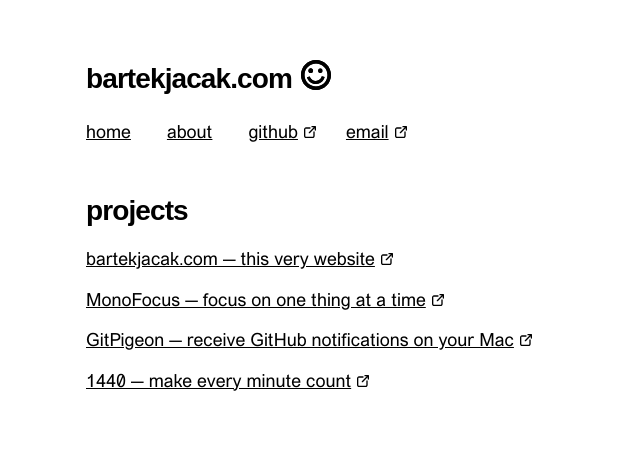
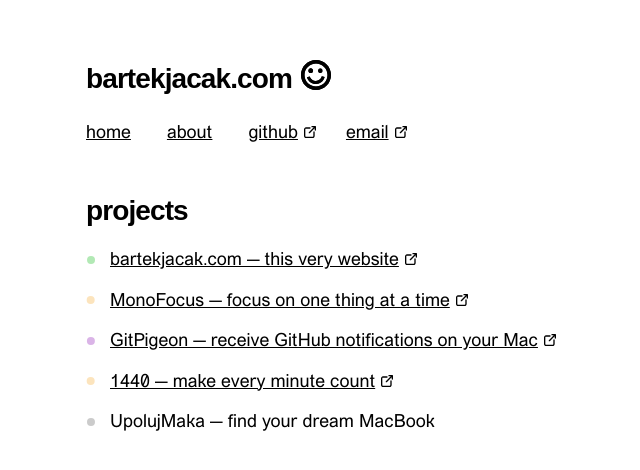
Before and after one commit to bartekjacak/bartekjacak-com, a Next.js app: page / in a window 1280 px wide. Shown: the top 470 px of the page, without its empty margins (258-898 px from the left). Built offline with nearby package versions, Linux system fonts and the light colour scheme; a web font is replaced by a local one.

Commit message:
feat: add project status indicator, make url optional

```diff
--- a/src/components/ExpandableProjectsSection/ExpandableProjectsSection.tsx
+++ b/src/components/ExpandableProjectsSection/ExpandableProjectsSection.tsx
@@ -1,8 +1,8 @@
 import { useProjects } from "~/content/useProjects";
 
-import SectionWithExpandableList, {
-  BaseItemType,
-} from "../SectionWithExpandableList/SectionWithExpandableList";
+import SectionWithExpandableList from "../SectionWithExpandableList/SectionWithExpandableList";
+
+import Project from "./Project";
 
 type Props = {
   projects: ReturnType<typeof useProjects>;
@@ -17,27 +17,3 @@
     />
   );
 }
-
-function Project({
-  url,
-  name,
-  opacity,
-}: ReturnType<typeof useProjects>[0] & BaseItemType) {
-  return (
-    <li>
-      <h3>
-        <a
-          className="text-balance"
-          href={url}
-          style={{
-            opacity,
-          }}
-          target="_blank"
-          rel="nofollow noopener"
-        >
-          {name}
-        </a>
-      </h3>
-    </li>
-  );
-}
--- /dev/null
+++ b/src/components/ExpandableProjectsSection/Project.tsx
@@ -0,0 +1,31 @@
+import { useProjects } from "~/content/useProjects";
+import { BaseItemType } from "../SectionWithExpandableList/SectionWithExpandableList";
+import ProjectStatusIndicator from "./ProjectStatusIndicator";
+
+type Props = ReturnType<typeof useProjects>[0] & BaseItemType;
+
+export default function Project({ url, name, status, opacity }: Props) {
+  return (
+    <li className="relative flex items-start">
+      <ProjectStatusIndicator status={status} />
+
+      <h3 className="ml-[24px]">
+        {url ? (
+          <a
+            className="text-balance"
+            href={url}
+            style={{
+              opacity,
+            }}
+            target="_blank"
+            rel="nofollow noopener"
+          >
+            {name}
+          </a>
+        ) : (
+          name
+        )}
+      </h3>
+    </li>
+  );
+}
--- /dev/null
+++ b/src/components/ExpandableProjectsSection/ProjectStatusIndicator.tsx
@@ -0,0 +1,115 @@
+import { ProjectStatus } from "~/content/useProjects";
+
+const STATUS_TO_LABEL_STYLES_MAPPING: Record<string, string> = {
+  [ProjectStatus.Active]: "text-[#00B50A]",
+  [ProjectStatus.Maintenance]: "text-[#f5a623]",
+  [ProjectStatus.Inactive]: "text-[#545454]",
+  [ProjectStatus.Transferred]: "text-[#8508B1]",
+};
+
+const STATUS_TO_DOT_STYLES_MAPPING: Record<string, string> = {
+  [ProjectStatus.Active]: "bg-[#00B50A]",
+  [ProjectStatus.Maintenance]: "bg-[#f5a623]",
+  [ProjectStatus.Inactive]: "bg-[#545454]",
+  [ProjectStatus.Transferred]: "bg-[#8508B1]",
+};
+
+const STATUS_TO_BACKGROUND_STYLES_MAPPING: Record<string, string> = {
+  [ProjectStatus.Active]: "bg-[#C7FDD9] border-[#93D7AA]",
+  [ProjectStatus.Maintenance]: "bg-[#FFEFD9] border-[#FFC764]",
+  [ProjectStatus.Inactive]: "bg-[#E5E5E5] border-[#C9C9C9]",
+  [ProjectStatus.Transferred]: "bg-[#EFD9FF] border-[#D7A3FF]",
+};
+
+const STATUS_TO_LABEL_MAPPING: Record<string, string> = {
+  [ProjectStatus.Active]: "Active",
+  [ProjectStatus.Maintenance]: "Maintenance",
+  [ProjectStatus.Inactive]: "Inactive",
+  [ProjectStatus.Transferred]: "Transferred",
+};
+
+type Props = {
+  status: ProjectStatus;
+};
+
+export default function ProjectStatusIndicator({ status }: Props) {
+  return (
+    <div
+      className="
+        group
+        pointer-events-none
+        absolute
+        order-1
+        mt-[-4px]
+        flex
+        translate-x-[calc(-100%+20px)]
+        items-center
+        gap-[2px]
+        pl-[10px]
+        pr-[6px]
+        transition-all
+        duration-500
+        group-hover:pointer-events-auto
+      "
+      aria-hidden="true"
+    >
+      <span
+        className={`
+        ${STATUS_TO_LABEL_STYLES_MAPPING[status]}
+          z-[2]
+          select-none
+          pb-[2px]
+          pt-[4px]
+          text-[13px]
+          font-bold
+          leading-[10px]
+          tracking-wide
+          opacity-0
+          transition-all
+          duration-500
+          group-hover:opacity-100
+        `}
+      >
+        {STATUS_TO_LABEL_MAPPING[status]}
+      </span>
+
+      <span className="pointer-events-auto z-[2] flex h-6 w-4 items-center justify-center md:pointer-events-none">
+        <span
+          className={`
+            ${STATUS_TO_DOT_STYLES_MAPPING[status]}
+            inline-block
+            h-[8px]
+            w-[8px]
+            rounded-full
+            opacity-30
+            transition-all
+            duration-500
+            group-hover:opacity-100
+          `}
+        />
+      </span>
+
+      <span
+        className={`
+          ${STATUS_TO_BACKGROUND_STYLES_MAPPING[status]}
+          margin-auto
+          pointer-events-none
+          absolute
+          bottom-0
+          left-0
+          right-0
+          top-0
+          z-0
+          h-full
+          w-full
+          rounded-full
+          border
+          opacity-0
+          transition-all
+          duration-500
+          group-hover:opacity-100
+        `}
+      />
+    </div>
+  );
+}
--- a/src/content/useProjects.ts
+++ b/src/content/useProjects.ts
@@ -1,6 +1,14 @@
+export enum ProjectStatus {
+  Active = "Active",
+  Maintenance = "Maintenance",
+  Inactive = "Inactive",
+  Transferred = "Transferred",
+}
+
 type Project = {
-  url: string;
+  url?: string;
   name: string;
+  status: ProjectStatus;
 };
 
 export function useProjects(): Project[] {
@@ -8,18 +16,26 @@
     {
       url: "https://github.com/bartekjacak/bartekjacak-com",
       name: "bartekjacak.com — this very website",
+      status: ProjectStatus.Active,
     },
     {
       url: "https://monofocus.app/",
       name: "MonoFocus — focus on one thing at a time",
+      status: ProjectStatus.Maintenance,
     },
     {
       url: "https://gitpigeon.com/",
       name: "GitPigeon — receive GitHub notifications on your Mac",
+      status: ProjectStatus.Transferred,
     },
     {
       url: "https://1440app.com/",
       name: "1440 — make every minute count",
+      status: ProjectStatus.Maintenance,
+    },
+    {
+      name: "UpolujMaka — find your dream MacBook",
+      status: ProjectStatus.Inactive,
     },
   ];
 }
```
